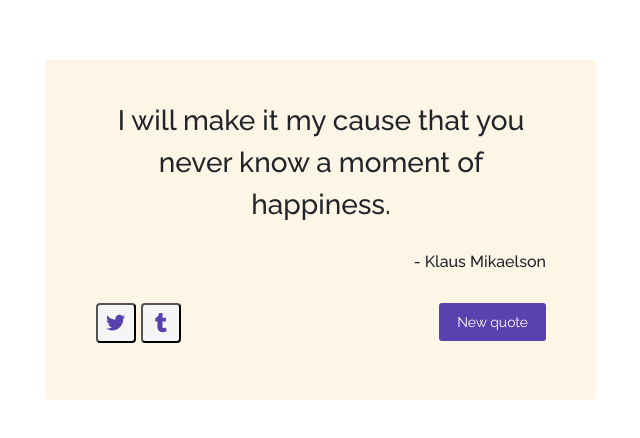
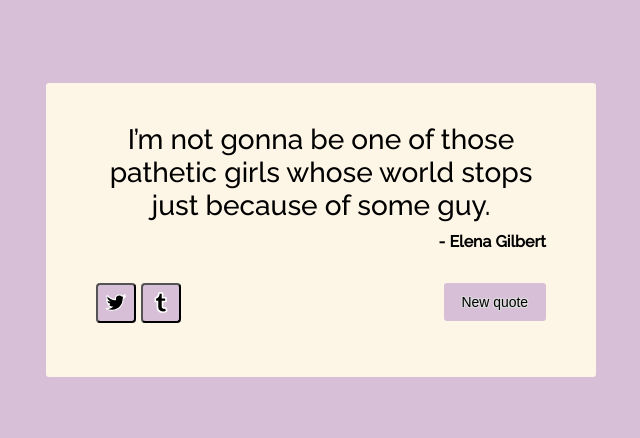
Before and after one commit to grimxreaper/react_app, a React (Create React App) app: page / in a window 1280 px wide. Shown: the part 170-608 px from the top of the page, without its empty margins (319-959 px from the left). Built offline with nearby package versions, Linux system fonts and the light colour scheme.

Commit message:
completed

```diff
--- a/public/index.html
+++ b/public/index.html
@@ -7,11 +7,6 @@
     <meta name="theme-color" content="#000000" />
     <meta name="description" content="Web site created using create-react-app" />
     <link rel="apple-touch-icon" href="%PUBLIC_URL%/logo192.png" />
-
-    <!-- Adding bootstap -->
-    <link rel="stylesheet" href="https://stackpath.bootstrapcdn.com/bootstrap/4.4.1/css/bootstrap.min.css"
-    integrity="sha384-Vkoo8x4CGsO3+Hhxv8T/Q5PaXtkKtu6ug5TOeNV6gBiFeWPGFN9MuhOf23Q9Ifjh" crossorigin="anonymous">
-
   </head>
 
   <body>
--- a/src/App.css
+++ b/src/App.css
@@ -22,10 +22,18 @@ body {
 .box-body {
   border-radius: 3px;
   position: relative;
-  width: 450px;
+  /* width: 450px; */
   padding: 40px 50px;
-  display: table;
+  /* display: table; */
   background-color:oldlace;
+}
+
+.background {
+  display: flex;
+  justify-content: center;
+  align-items: center;
+  width: 100vw;
+  height: 100vh;
 }
 
 .quote-text {
@@ -60,7 +68,8 @@ button.add-quote {
   height: 38px;
   border: none;
   border-radius: 3px;
-  color: #fff;
+  font-weight: 400;
+  color: black;
   background-color: rgb(89, 66, 173);
   outline: none;
   font-size: 0.87em;
@@ -68,7 +77,7 @@ button.add-quote {
   margin-top: 2px;
   opacity: 1;
   cursor: pointer;
-
+  text-shadow: 1px 1px 0 #ddd, -1px 1px 0 #ddd, 1px -1px 0 #ddd, -1px -1px 0 #ddd;
 }
 
 button.twitter-btn, button.tumblr-btn {
@@ -89,7 +98,18 @@ button.twitter-btn, button.tumblr-btn {
   margin-bottom: 10px;
   height: 40px;
   width: 40px;
-  color: rgb(89, 66, 173);
+  color: black;
   border-radius: 4px;
   background-color: whitesmoke;
+  text-shadow: 1px 1px 0 #ddd, -1px 1px 0 #ddd, 1px -1px 0 #ddd, -1px -1px 0 #ddd;
 }
+
+.fa-tumblr path {
+  stroke: white;
+  stroke-width: 10%;
+}
+
+.fa-twitter {
+  stroke: white;
+  stroke-width: 6%;
+}
--- a/src/App.js
+++ b/src/App.js
@@ -1,60 +1,53 @@
 import React, { Component } from 'react'
 import QuoteAndAuthor from './components/QuoteAndAuthor';
 import quotes from './QuoteDB';
+
+const COLORS = ["PaleVioletRed", "MistyRose", "BlueViolet", "Thistle", "HoneyDew", "purple", "MediumSlateBlue", "Lavender"];
+
+const pickRandomColor = () => {
+  return COLORS[Math.round(Math.random() * (COLORS.length - 1))]
+};
+
+const pickRandomQuote = () => {
+  let index = Math.round(Math.random() * (quotes.length - 1));
+  return quotes[index];
+};
 
 class App extends React.Component {
 
   constructor(props) {
     super(props);
+    const quote = pickRandomQuote();
     this.state = {
-      quote: quotes[0].quote,
-      author: quotes[0].author,
-      color: 'black',
-      colors: ["PaleVioletRed", "MistyRose", "BlueViolet", "Thistle", "HoneyDew", "purple", "MediumSlateBlue", "Lavender"]
+      quote: quote.quoteText,
+      author: quote.author,
+      color: pickRandomColor()
     }
-  this.changeBg = this.changeBg.bind(this);
-  this.addQuote = this.addQuote.bind(this);
-  this.shuffleQuotes = this.shuffleQuotes.bind(this);
   }
 
-  addQuote = (arr) => {
-    let index = Math.floor(Math.random() * (quotes.length));
-    let newQuote = quotes[index];
+  onNewQuoteClick = () => {
     //update state
+    const quote = pickRandomQuote();
     this.setState({
-      quote: newQuote.quote,
-      author: newQuote.author,
+      quote: quote.quoteText,
+      author: quote.author,
+      color: pickRandomColor()
     })
-
-    this.shuffleQuotes(quotes)
   }
 
-  shuffleQuotes = (arr) => {
-    return arr.sort(function () { return 0.5 - Math.random() });
-  }
+  render() {
+    const { quote, author, color } = this.state
 
-  changeBg = () => {
-    const { colors } = this.state;
-    const color = colors[Math.floor(Math.random() * colors.length)];
-    document.body.style.backgroundColor = color; //this is ref html
-
-    // style = {{backgroundColor : this.changeBg(colors)}}
-    // document.button.style.color = color;
-
-    // this.setState({
-    //   color: colors[Math.floor(Math.random() * colors.length)]
-    // })
-  }
-
-
-  render () {
     return (
+      <div className="background" style={{ backgroundColor: this.state.color }}>
         <div className="container">
           <QuoteAndAuthor
-        changeBg = {this.changeBg}
-        addQuote = {this.addQuote}
-        quote= {this.state}
+            onClick={this.onNewQuoteClick}
+            quote={quote}
+            author={author}
+            color={color}
           />
+        </div>
       </div>
     )
   }
--- a/src/QuoteDB.js
+++ b/src/QuoteDB.js
@@ -1,30 +1,30 @@
 const quotes = [
     {
-        "quote": "I will make it my cause that you never know a moment of happiness.",
+        "quoteText": "I will make it my cause that you never know a moment of happiness.",
         "author": "- Klaus Mikaelson"
     },
     {
-        "quote": "You’ve been given a chance to start over in the absence of the one who defined you.",
+        "quoteText": "You’ve been given a chance to start over in the absence of the one who defined you.",
         "author": "- Elena Gilbert"
     },
     {
-        "quote": "I haven't cared about anything for centuries.",
+        "quoteText": "I haven't cared about anything for centuries.",
         "author": "- Klaus Mikaelson"
     },
     {
-        "quote": "From all the poems written on the subject of unrequited love, there are so few on the pain of being the object of that affection. The truth is, Hayley, it's not love on which the strongest foundations are built. It's the decency of merciful lies.",
+        "quoteText": "From all the poems written on the subject of unrequited love, there are so few on the pain of being the object of that affection. The truth is, Hayley, it's not love on which the strongest foundations are built. It's the decency of merciful lies.",
         "author": "- Niklaus Mikaelson"
     },
     {
-        "quote": " If you’re going to be bad, be bad with purpose, otherwise you’re just not worth forgiving.",
+        "quoteText": " If you’re going to be bad, be bad with purpose, otherwise you’re just not worth forgiving.",
         "author": "- Damon Salvatore"
     },
     {
-        "quote": "That's for me to know and for you to dot dot dot.",
+        "quoteText": "That's for me to know and for you to dot dot dot.",
         "author": "- Damon Salvatore"
     },
     {
-        "quote": "I’m not gonna be one of those pathetic girls whose world stops just because of some guy.",
+        "quoteText": "I’m not gonna be one of those pathetic girls whose world stops just because of some guy.",
         "author": "- Elena Gilbert"
     }
 
--- a/src/components/QuoteAndAuthor.js
+++ b/src/components/QuoteAndAuthor.js
@@ -1,33 +1,34 @@
 import React from 'react'
-import quotes from '../QuoteDB'
+
 
 
 export default function QuoteAndAuthor(props) {
 
-    const {quote, addQuote, changeBg, colors } = props;
+    const {author, quote, onClick, color} = props;
     return (
 
         <div className="box">
             <div className="box-body">
-                <p className="quote-text">{quote.quote}</p>
-                <h6 className="author-text">{quote.author}</h6>
+                <p className="quote-text">{quote}</p>
+                <h6 className="author-text">{author}</h6>
                 <div className="buttons">
                 <button className="add-quote"
-                    onClick={() => { addQuote(quotes); changeBg(colors) }}
+                    style = {{backgroundColor : color}}
+                    onClick={onClick}
                     type="submit">New quote</button>
                 <button
                     className="twitter-btn"
-                    onClick={() => { addQuote(quotes);
-                    window.open('https://twitter.com/intent/tweet/?text='
-                    + encodeURIComponent(quote.quote + '--' + quote.author));
+                    style = {{backgroundColor : color}}
+                    onClick={() => {
+                        window.open('https://twitter.com/intent/tweet/?text='
+                        + encodeURIComponent(quote + '--' + author));
                     }}
                     type="submit"><i class="fab fa-twitter"></i></button>
                 <button
                     className="tumblr-btn"
-                    // style = {{backgroundColor : changeBg(colors)}}
-                    // style = {{backgroundColor : this.changeBg(colors)}}
-                    onClick={() => { addQuote(quotes);
-                    window.open('https://tumblr.com')
+                    style = {{backgroundColor : color}}
+                    onClick={() => {
+                        window.open('https://tumblr.com')
                     }}
                     type="submit"><i class="fab fa-tumblr"></i></button>
                 </div>
```
Lines whose indentation alone changed are shown as unchanged.
